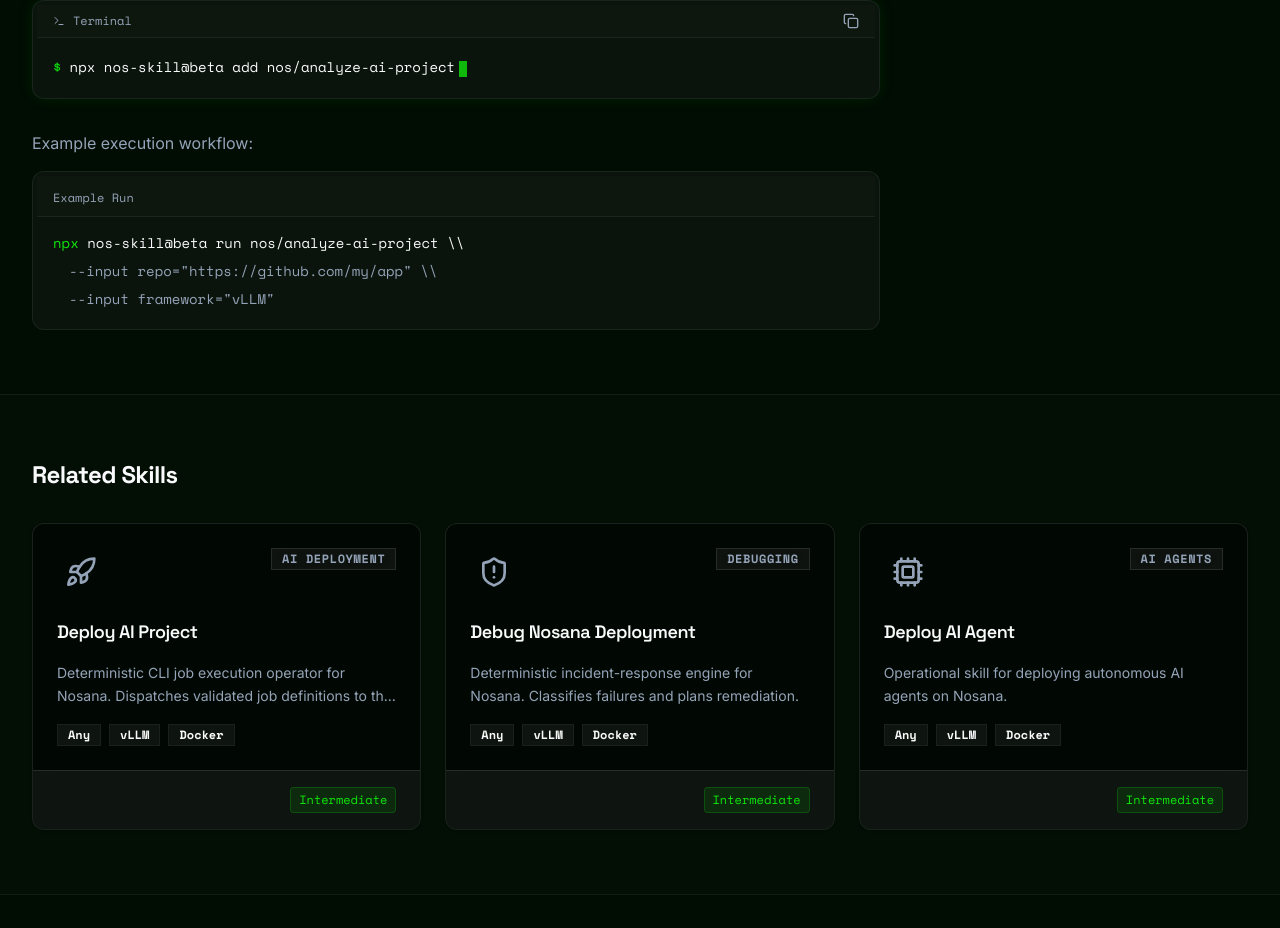
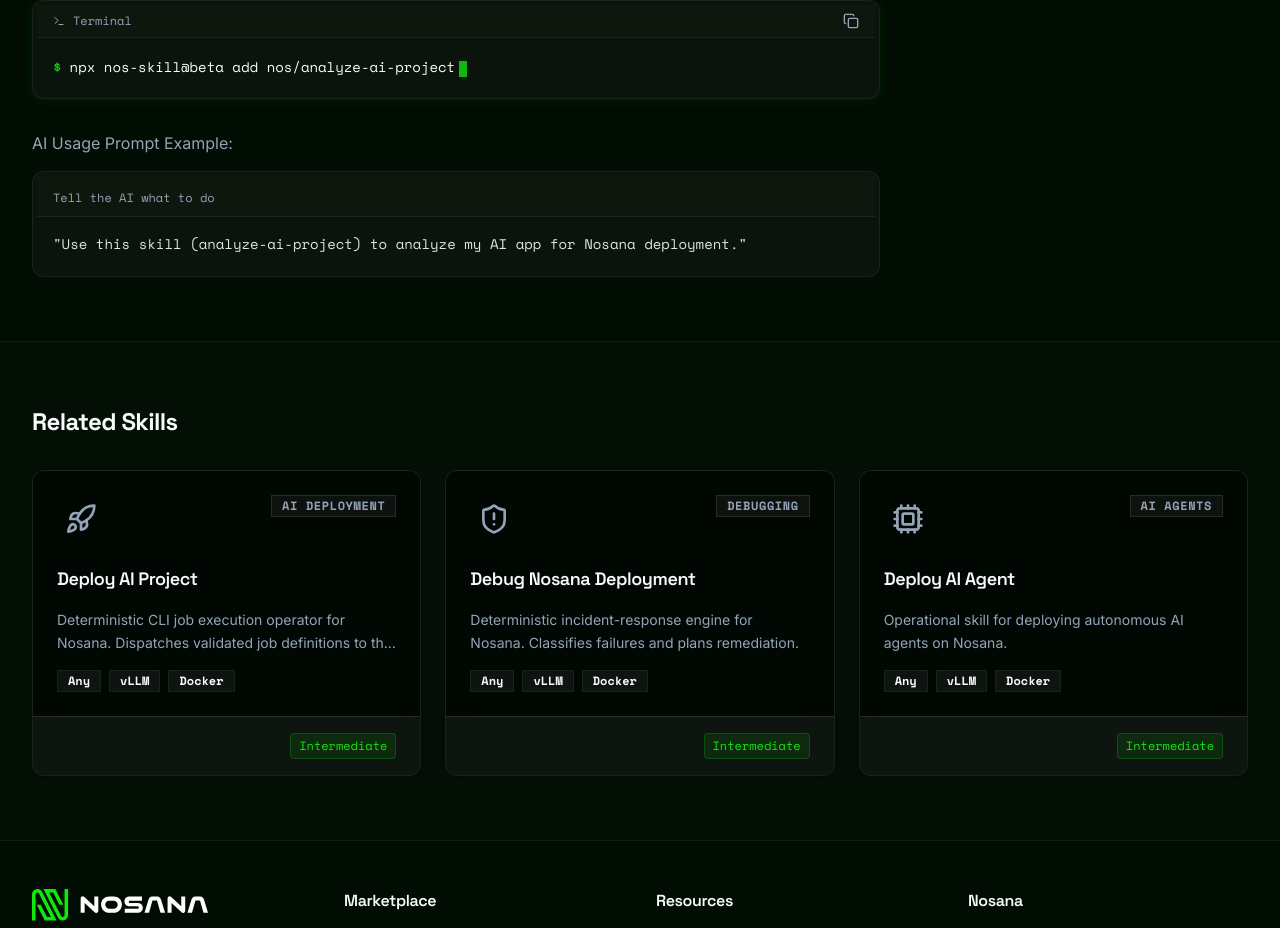
Before and after one commit to naveendhaterwal/Nosana-skill, a Next.js app: page /skills/analyze-ai-project in a window 1280 px wide. Shown: the part 1871-2799 px from the top of the page. Built offline with nearby package versions, Linux system fonts and the light colour scheme; no server answers.

Commit message:
feat: simplify usage examples to AI-native conversational prompts

```diff
--- a/src/app/skills/[slug]/page.tsx
+++ b/src/app/skills/[slug]/page.tsx
@@ -13,6 +13,24 @@
 import { getSkillDownloadUrl } from "@/lib/registry";
 
 // Need to dynamically access params in Next.js 15
+
+const CONVERSATIONAL_PROMPTS: Record<string, string> = {
+  "analyze-ai-project": "analyze my AI app for Nosana deployment.",
+  "debug-nosana-deployment": "debug my failed Nosana deployment.",
+  "deploy-ai-agent": "deploy my AI agent to Nosana.",
+  "deploy-ai-project": "deploy my AI project to Nosana.",
+  "deploy-persistent-api": "deploy my persistent AI API.",
+  "recommend-gpu-market": "find the cheapest GPU market for my AI model.",
+  "network-monitor": "monitor Nosana network status.",
+  "node-operator": "monitor and manage my Nosana node.",
+  "nosana-ai-deployment-operator": "manage my AI deployment lifecycle.",
+  "nosana-deployment-architect": "design an optimized Nosana deployment.",
+  "nosana-failure-recovery-operator": "recover my failed deployment automatically.",
+  "nosana-market-analyst": "analyze Nosana GPU market trends.",
+  "nosana-persistent-service-operator": "manage my persistent AI services.",
+  "skill-composer": "compose a complete Nosana deployment workflow."
+};
+
 export default async function SkillDetailPage({ params }: { params: Promise<{ slug: string }> }) {
   const resolvedParams = await params;
   const skill = await getSkillBySlug(resolvedParams.slug);
@@ -182,15 +200,13 @@
               />
 
               <div className="mt-8">
-                <p className="text-muted-foreground mb-4">Example execution workflow:</p>
+                <p className="text-muted-foreground mb-4">AI Usage Prompt Example:</p>
                 <div className="bg-card border border-border/50 rounded-xl p-1 overflow-hidden">
                   <div className="bg-muted/30 px-4 py-2 border-b border-border/50">
-                    <span className="text-xs font-mono text-muted-foreground">Example Run</span>
+                    <span className="text-xs font-mono text-muted-foreground">Tell the AI what to do</span>
                   </div>
-                  <div className="p-4 space-y-2 font-mono text-sm">
-                    <div className="text-foreground"><span className="text-primary">npx</span> nos-skill@beta run nos/{skill.slug} \\</div>
-                    <div className="text-muted-foreground ml-4">--input repo="https://github.com/my/app" \\</div>
-                    <div className="text-muted-foreground ml-4">--input framework="vLLM"</div>
+                  <div className="p-4 font-mono text-sm text-foreground/90 leading-relaxed">
+                    "Use this skill ({skill.slug}) to {CONVERSATIONAL_PROMPTS[skill.slug] || "help me with my task."}"
                   </div>
                 </div>
               </div>
```
